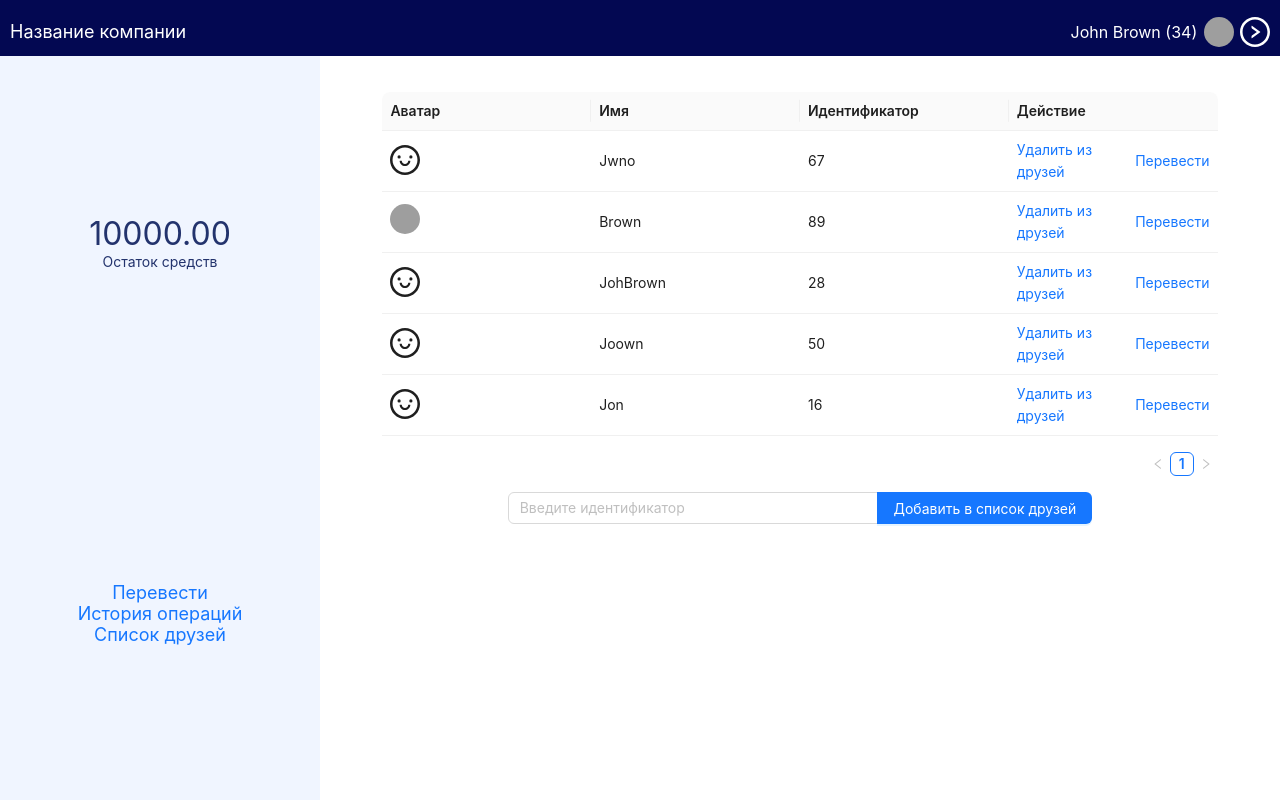
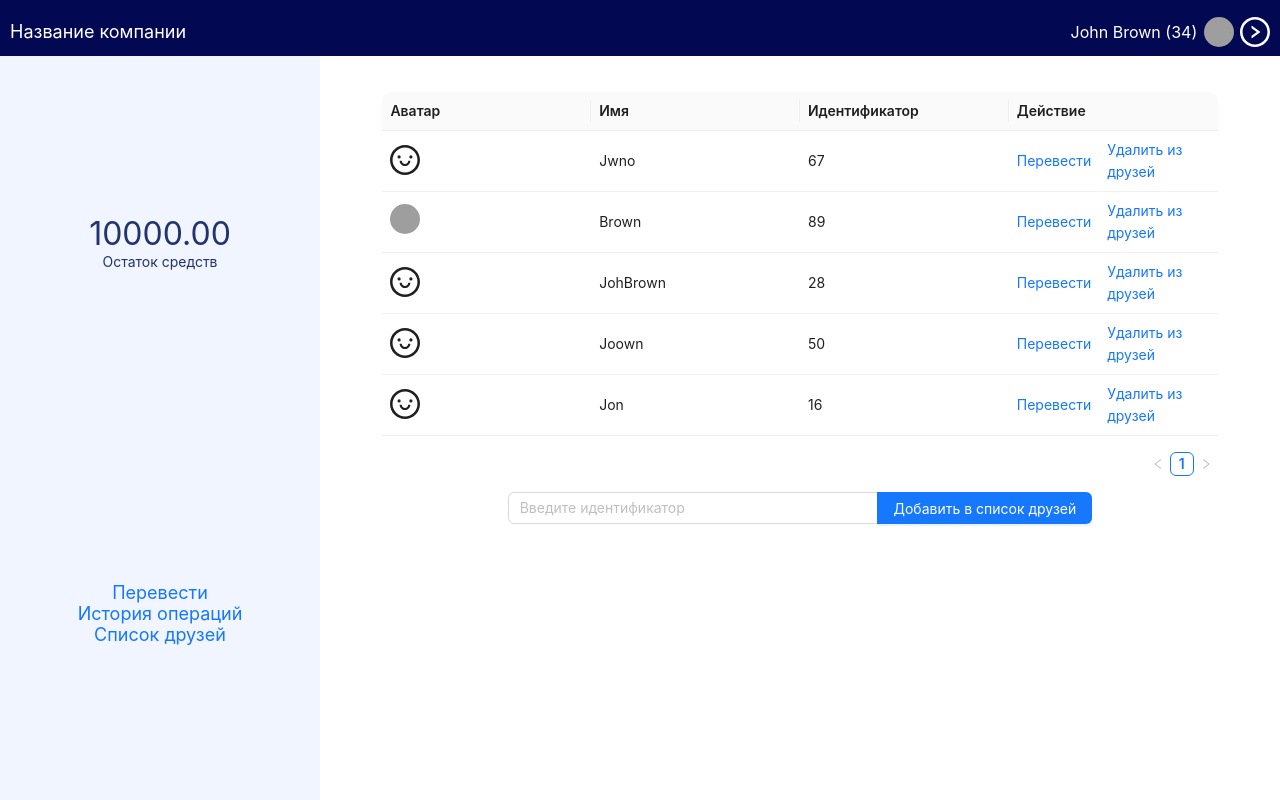
Before and after one commit to SanchoLaky/my-react-vite-site, a React (Vite) app: page /friends in a window 1280 px wide. Built offline with nearby package versions, Linux system fonts and the light colour scheme; grey boxes are pictures that could not be loaded.

Commit message:
Во Friends добавлена возможность добавить друга по идентификатору (праверка всех сущесвующих идентификаторов)

```diff
--- a/src/App.jsx
+++ b/src/App.jsx
@@ -27,6 +27,7 @@ export default class App extends Component {
       history: dateHistory
     }
   this.newTransfer = this.newTransfer.bind(this);
+  this.addFriend = this.addFriend.bind(this);
   }
 
   newTransfer(identifiers, sum){
@@ -77,7 +78,7 @@ export default class App extends Component {
           // this.state.profile.sum = this.state.profile.sum - sum;
           console.log(this.state.profile.sum);
         }
-        alert ('Средства успешно переведены')
+        // alert ('Средства успешно переведены')
       }
     }
     let date = (new Date()).toLocaleDateString();
@@ -96,6 +97,51 @@ export default class App extends Component {
     // )
   }
 
+  addFriend(identifier){
+    // alert(identifier)
+    console.log(identifier)
+    if (identifier == this.state.profile.identifier)
+      alert("Нельзя добавить в список друзей самого себя")
+    else
+    {
+      let newFritnd = null
+      for (let i = 0; i < this.state.people.length; i++)
+        if (this.state.people[i].identifier == identifier)
+        {
+          newFritnd = this.state.people[i];
+          break;
+        }
+      console.log(newFritnd);
+      if (newFritnd)
+      {
+        for (let i = 0; i < this.state.friends.length; i++)
+          if (this.state.people[i].identifier == identifier)
+          {
+            newFritnd = null;
+            break;
+          }
+        console.log(newFritnd);
+        if (newFritnd)
+        {
+          this.state.friends.unshift(newFritnd);
+          this.setState({friends: this.state.friends})
+          alert("Поздравляем! Вы добавили в свой список друзей нового человека")
+        }
+        else
+        {
+          let total = ("Внимание! Человек с идентификатором " + identifier+ " уже добавлен к вам в друзья");
+          alert(total)
+        }
+      }
+      else
+      {
+        let total = ("Ошибка! Идентификатор " + identifier+ " НЕ НАЙДЕН!");
+        alert(total)
+      }
+
+    }
+  }
+
   render() {
     return (
       <Router>
@@ -107,7 +153,7 @@ export default class App extends Component {
             {<Routes>
               <Route path="/" element={<Transfer friends = {this.state.friends} transfer={this.newTransfer} />}/>
               <Route path="/history" element={<History history = {this.state.history} />}/>
-              <Route path="/friends" element={<Friends friends = {this.state.friends} />}/>
+              <Route path="/friends" element={<Friends friends = {this.state.friends} addFriend = {this.addFriend}/>}/>
             </Routes>}
           />
         </Layout>
--- a/src/Pages/Friends.jsx
+++ b/src/Pages/Friends.jsx
@@ -1,4 +1,4 @@
-import React from 'react'
+import React, { useState } from 'react'
 
 import { Button, Input } from 'antd';
 import { Space, Table} from 'antd';
@@ -56,9 +56,12 @@ const columns = [
     key: 'action',
     render: (records) => (
       <Space size="middle">
-        <a>Удалить из друзей</a>
+
+
         {/* {records.recipient} */}
         <Link to= "/" state={{ identifier: records.identifier}} >Перевести</Link>
+        <a>Удалить из друзей</a>
+        {/* <Button type="primary" style={{background: 'lightred'}}>Удалить из друзей</Button> */}
         {/* <Link to={{pathname: "/", propsSearch: {recipient: records.recipient} }}>Перевести</Link> */}
         {/* <Link to={{pathname: "/", query: records.recipient }}>Перевести</Link> */}
       </Space>
@@ -72,6 +75,17 @@ const columns = [
 
 
 export default function Friends(props) {
+  const [identifier, setIdentifier] = useState('')
+
+  const addFriend = () => {
+    props.addFriend(identifier)
+  }
+
+  const onChange = (e) => {
+    setIdentifier(e.target.value)
+    // this.setState({someVal: e.target.value})
+  }
+
   const contentInformation =
   <>
   <form className='friends'>
@@ -84,15 +98,22 @@ export default function Friends(props) {
       size="small"/>
     <Space.Compact style={{ width: '70%' }}>
   {/* <Space.Compact> */}
-      <Input placeholder="Введите идентификатор" />
-      <Button type="primary">Добавить в список друзей</Button>
+      <Input
+        onKeyDown={(e)=> e.keyCode == 13 ? e.preventDefault(): ''}
+        placeholder="Введите идентификатор"
+        // onChange={value => {
+        //   setIdentifier(value)
+        // }}
+        onChange={onChange}
+      />
+      <Button type="primary" onClick={addFriend}   style={{background: ''}}>Добавить в список друзей</Button>
     </Space.Compact>
   </form>
   </>
 
 
   return (
-    <>{contentInformation}</>
+    <div key={props.friends}>{contentInformation}</div>
     // <Layout>
     // <AppHeader />
 
```
